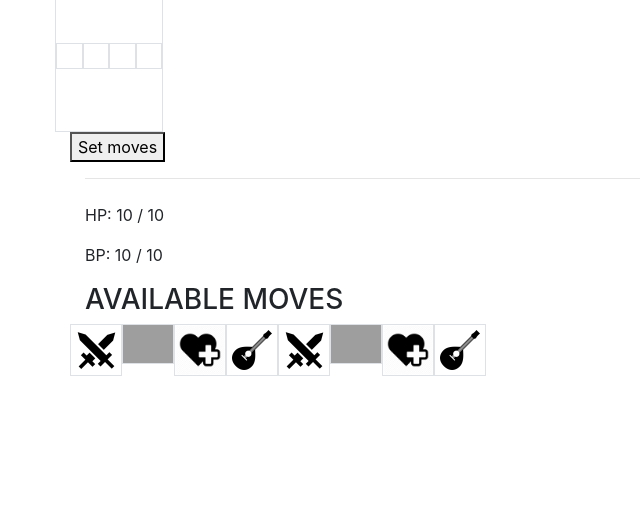
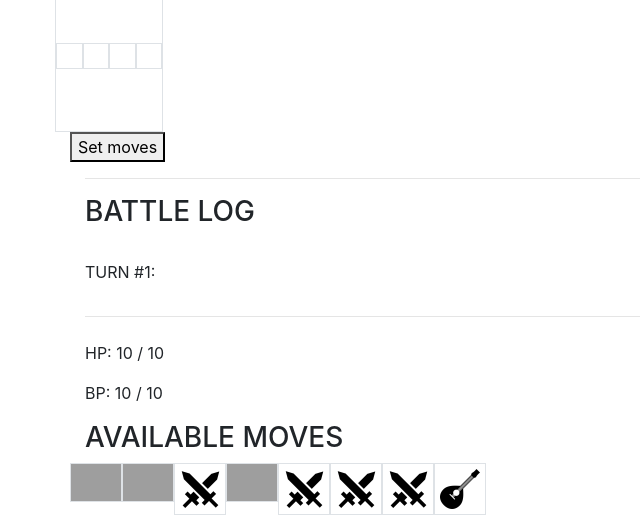
Before and after one commit to fulibacsi/bidwar, a Flask app: page /game in a window 1280 px wide. Shown: the part 312-827 px from the top of the page, without its empty margins (0-640 px from the left). Before the commit the page ends 688 px from the top, so only its background shows below. Run offline with Flask 2, Linux system fonts and the light colour scheme; some libraries are stand-ins or nearby versions; grey boxes are pictures that could not be loaded.

Commit message:
Implemented battle - first iteration.

```diff
--- a/app/static/game.js
+++ b/app/static/game.js
@@ -4,6 +4,47 @@ var ASSETS = {
     'def': window.asset_dir + "/def.png",
     'heal': window.asset_dir + "/heal.png",
     'buff': window.asset_dir + "/buff.png"
+}
+
+TURN = 1;
+
+var PLAYER = {
+    'name': 'player',
+    'hp_element': 'p1-act-hp',
+    'hp': 10,
+    'atk': 1,
+    'def': 1,
+    'heal': 1,
+    'buff': 0
+}
+
+var AI = {
+    'name': 'ai',
+    'hp_element': 'p2-act-hp',
+    'hp': 10,
+    'atk': 1,
+    'def': 1,
+    'heal': 1,
+    'buff': 0
+}
+
+function random(min, max) {
+    return Math.floor(Math.random() * (max - min + 1) ) + min;
+}
+
+function hide(target) {
+    target.classList.add('invisible');
+    target.classList.remove('visible');
+}
+
+function show(target) {
+    target.classList.remove('invisible');
+    target.classList.add('visible');
+}
+
+function cycle_visibility(target) {
+    target.classList.toggle('invisible');
+    target.classList.toggle('visible');
 }
 
 function get_new_id(base='') {
@@ -52,13 +93,17 @@ function remove(id) {
     target.appendChild(element);
 }
 
-function create_move(type='', target) {
+function create_move(type='', target, onclick=true) {
     var id = get_new_id(type + '-icon')
     var img = document.createElement('img');
     img.setAttribute('src', ASSETS[type]);
+    img.setAttribute('type', type);
+    img.setAttribute('class', 'move');
     img.setAttribute('id', id);
     img.setAttribute('width', 50);
-    img.setAttribute('onclick', 'move(id="' + id + '")')
+    if (onclick) {
+        img.setAttribute('onclick', 'move(id="' + id + '")');
+    }
     img.setAttribute('parent-node', target);
 
     var target = document.getElementById(target);
@@ -66,8 +111,35 @@ function create_move(type='', target) {
     target.appendChild(img);
 }
 
-function change_bid(amount, target) {
-    var act_bp = document.getElementById('p1-act-bp');
+function select_move() {
+    var choices = Object.keys(ASSETS);
+    var result = choices[random(0, choices.length-1)];
+    return result;
+}
+
+function select_ai_moves() {
+    create_move(select_move(), 'move-slot-3', onclick=false);
+    create_move(select_move(), 'move-slot-4', onclick=false);
+}
+
+function clear_moves() {
+    var targets = Array.from(document.getElementsByClassName('move'));
+    targets.forEach( function(element) {
+        var parent = element.parentNode;
+        element.remove();
+        parent.innerHTML = "&nbsp;";
+    });
+}
+
+function init_player_moves() {
+    log('TURN #' + TURN + ':');
+    for (i = 1; i < 9; i++) {
+        create_move(select_move(), 'p1-move-slot-' + i);
+    }
+}
+
+function change_bid(amount, target, bp_element) {
+    var act_bp = document.getElementById(bp_element);
     var act_bp_value = parseInt(act_bp.textContent);
     target = document.getElementById(target);
     var value = parseInt(target.textContent);
@@ -77,13 +149,106 @@ function change_bid(amount, target) {
     }
 }
 
-function cycle_visibility(target) {
-    target.classList.toggle('invisible');
-    target.classList.toggle('visible');
+function set_ai_bids() {
+    for (i = 0; i < 10; i++) {
+        change_bid(amount=1, target="p2-bid-slot-" + random(1, 4), bp_element='p2-act-bp');
+    }
+}
+
+function log(message) {
+    var target = document.getElementById('log');
+    var node = document.createElement("p");
+    var textnode = document.createTextNode(message);
+    node.appendChild(textnode);
+    target.appendChild(node);
+}
+
+function execute_move(move) {
+    var user = move['user'];
+    var target = user['name'] == 'player' ? AI : PLAYER;
+    var action = move['action'];
+    switch(action){
+        case 'buff':
+            user['buff']++;
+            log(user['name'] + ' buffed itself. current buff level: ' + user['buff'] + '.');
+            break;
+        case 'atk' :
+            damage = Math.max(0, 1 + user['atk'] + user['buff'] - target['def'] - target['buff']);
+            target['hp'] -= damage;
+            document.getElementById(target['hp_element']).innerText = target['hp'];
+            user['buff'] = 0;
+            target['buff'] = 0;
+            target['def'] = 1;
+            log(user['name'] + ' inflicted ' + damage + ' damage.');
+            break;
+        case 'def':
+            defense = 1 + user['buff'];
+            user['def'] += defense;
+            user['buff'] = 0;
+            log(user['name'] + ' boosted it\'s defense to ' + user['def']);
+            break;
+        case 'heal':
+            heal = 1 + user['buff'];
+            user['hp'] = Math.min(10, user['hp'] + heal);
+            document.getElementById(user['hp_element']).innerText = user['hp'];
+            user['buff'] = 0;
+            log(user['name'] + ' healed itself by ' + heal + ' points.');
+            break;
+    }
+}
+
+function evaluate() {
+    var moves = [];
+
+    // PARSE MOVES AND BIDS
+    for (i = 1; i < 5; i++) {
+        var move = document.getElementById('move-slot-' + i).childNodes[0].getAttribute('type');
+        var player_bid = parseInt(document.getElementById('p1-bid-slot-' + i).textContent);
+        var ai_bid = parseInt(document.getElementById('p2-bid-slot-' + i).textContent);
+
+        if (player_bid > ai_bid) {
+            moves.push({'user': PLAYER, 'action': move});
+        } else if (player_bid < ai_bid) {
+            moves.push({'user': AI, 'action': move});
+        } else {
+            moves.push({'user': PLAYER, 'action': move});
+            moves.push({'user': AI, 'action': move});
+        }
+    }
+
+    // EXECUTE ACTIONS
+    var number_of_moves = moves.length;
+    for (i = 0; i < number_of_moves; i++) {
+        console.log('i: ', i);
+        console.log('before: ', moves)
+        var index = random(0, moves.length - 1);
+        var move = moves[index];
+        moves.splice(index, 1);
+        console.log('index: ', index);
+        console.log('move: ', move);
+        console.log('after: ', moves);
+        console.log('---------------');
+
+        execute_move(move);
+
+        if (PLAYER['hp'] == 0) {
+            log('player died. try again?');
+            return 'death';
+        }
+        if (AI['hp'] == 0) {
+            alert('ai died. play again?');
+            return 'death';
+        }
+    }
+    TURN++;
+    return TURN;
 }
 
 function set_moves() {
-    console.log('Moves setted!');
+    log('Moves setted!');
+
+    select_ai_moves();
+
     var targets = Array.from(document.getElementsByClassName('bidding-interface'));
     targets.forEach( function(element) {
         cycle_visibility(element);
@@ -91,14 +256,64 @@ function set_moves() {
     cycle_visibility(document.getElementById('p1-place-bids'));
     cycle_visibility(document.getElementById('p1-set-moves'));
 
+    var moves = Array.from(document.getElementsByClassName('move'));
+    moves.forEach( function(element) { element.removeAttribute('onclick'); });
 }
 
 function submit_bids() {
-    console.log('Bids placed!');
+    log('Bids placed!');
+
+    set_ai_bids();
+    var result = evaluate();
+
+    if (result == 'death') {
+        reset_game();
+    } else {
+        var targets = Array.from(document.getElementsByClassName('bidding-interface'));
+        targets.forEach( function(element) {
+            cycle_visibility(element);
+        });
+
+        var bidslots = Array.from(document.getElementsByClassName('bid-slot'));
+        bidslots.forEach( function(element) { element.innerText = 0; } );
+        document.getElementById('p1-act-bp').innerText = 10
+        document.getElementById('p2-act-bp').innerText = 10
+
+        cycle_visibility(document.getElementById('p1-place-bids'));
+        cycle_visibility(document.getElementById('p1-set-moves'));
+
+        clear_moves();
+        init_player_moves();
+    }
+}
+
+function reset_game() {
+    TURN = 1;
+
+    PLAYER['hp'] = 10;
+    document.getElementById(PLAYER['hp_element']).innerText = PLAYER['hp'];
+    document.getElementById('p1-act-bp').innerText = 10
+    PLAYER['atk'] = 1;
+    PLAYER['def'] = 1;
+    PLAYER['heal'] = 1;
+    PLAYER['buff'] = 0;
+
+    AI['hp'] = 10;
+    document.getElementById(AI['hp_element']).innerText = AI['hp'];
+    document.getElementById('p2-act-bp').innerText = 10
+    AI['atk'] = 1;
+    AI['def'] = 1;
+    AI['heal'] = 1;
+    AI['buff'] = 0;
+
+    clear_moves();
+    init_player_moves();
+
     var targets = Array.from(document.getElementsByClassName('bidding-interface'));
-    targets.forEach( function(element) {
-        cycle_visibility(element);
-    });
-    cycle_visibility(document.getElementById('p1-place-bids'));
-    cycle_visibility(document.getElementById('p1-set-moves'));
+    targets.forEach( function(element) { hide(element); });
+    var bidslots = Array.from(document.getElementsByClassName('bid-slot'));
+    bidslots.forEach( function(element) { element.innerText = 0; } );
+
+    hide(document.getElementById('p1-place-bids'));
+    show(document.getElementById('p1-set-moves'));
 }
--- a/app/templates/game.html
+++ b/app/templates/game.html
@@ -17,11 +17,11 @@
         <div id="moves" class="row border">
             {% for i in range(1, 5) %}
             <div class="col-xs">
-                <button class="bidding-interface invisible" onclick="change_bid(amount=1, target='p1-bid-slot-{{ i }}')">+</button><br>
-                <label class="bidding-interface invisible" id="p2-bid-slot-{{ i }}">0</label><br>
+                <button class="bidding-interface invisible" onclick="change_bid(amount=1, target='p1-bid-slot-{{ i }}', bp_element='p1-act-bp')">+</button><br>
+                <label class="bidding-interface invisible bid-slot" id="p2-bid-slot-{{ i }}">0</label><br>
                 <div id='move-slot-{{ i }}' class="border" width=50 height=50>&nbsp;</div>
-                <label class="bidding-interface invisible" id="p1-bid-slot-{{ i }}">0</label><br>
-                <button class="bidding-interface invisible" onclick="change_bid(amount=-1, target='p1-bid-slot-{{ i }}')">-</button>
+                <label class="bidding-interface invisible bid-slot" id="p1-bid-slot-{{ i }}">0</label><br>
+                <button class="bidding-interface invisible" onclick="change_bid(amount=-1, target='p1-bid-slot-{{ i }}', bp_element='p1-act-bp')">-</button>
             </div>
             {% endfor %}
         </div>
@@ -29,6 +29,13 @@
     <div class="row">
         <button id="p1-set-moves" onclick="set_moves()" class="visible">Set moves</button>
         <button id="p1-place-bids" onclick="submit_bids()" class="invisible">Place bids</button>
+    </div>
+    <hr>
+    <div id="log-panel" class="row">
+        <div class="col">
+            <h3>BATTLE LOG</h3><br>
+            <div id="log" class="pre-scrollable"></div>
+        </div>
     </div>
     <hr>
     <div id="p1-panel" class="row">
@@ -53,8 +60,6 @@
 </div>
 
 <script>
-    {% for move in ['atk', 'def', 'heal', 'buff'] * 2 %}
-    create_move(type = "{{ move }}", target="p1-move-slot-{{ loop.index }}");
-    {% endfor %}
+    init_player_moves();
 </script>
 {% endblock %}
```
